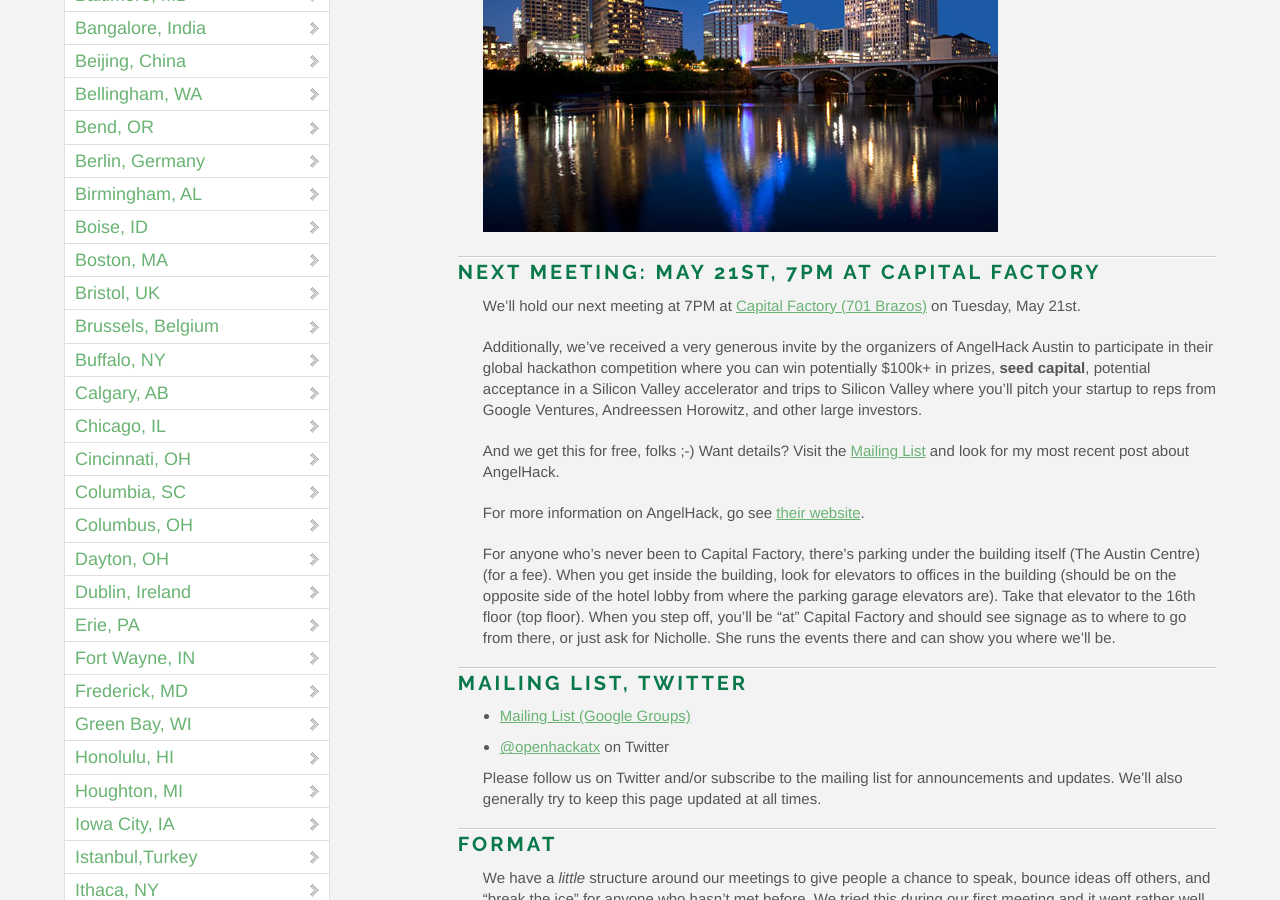
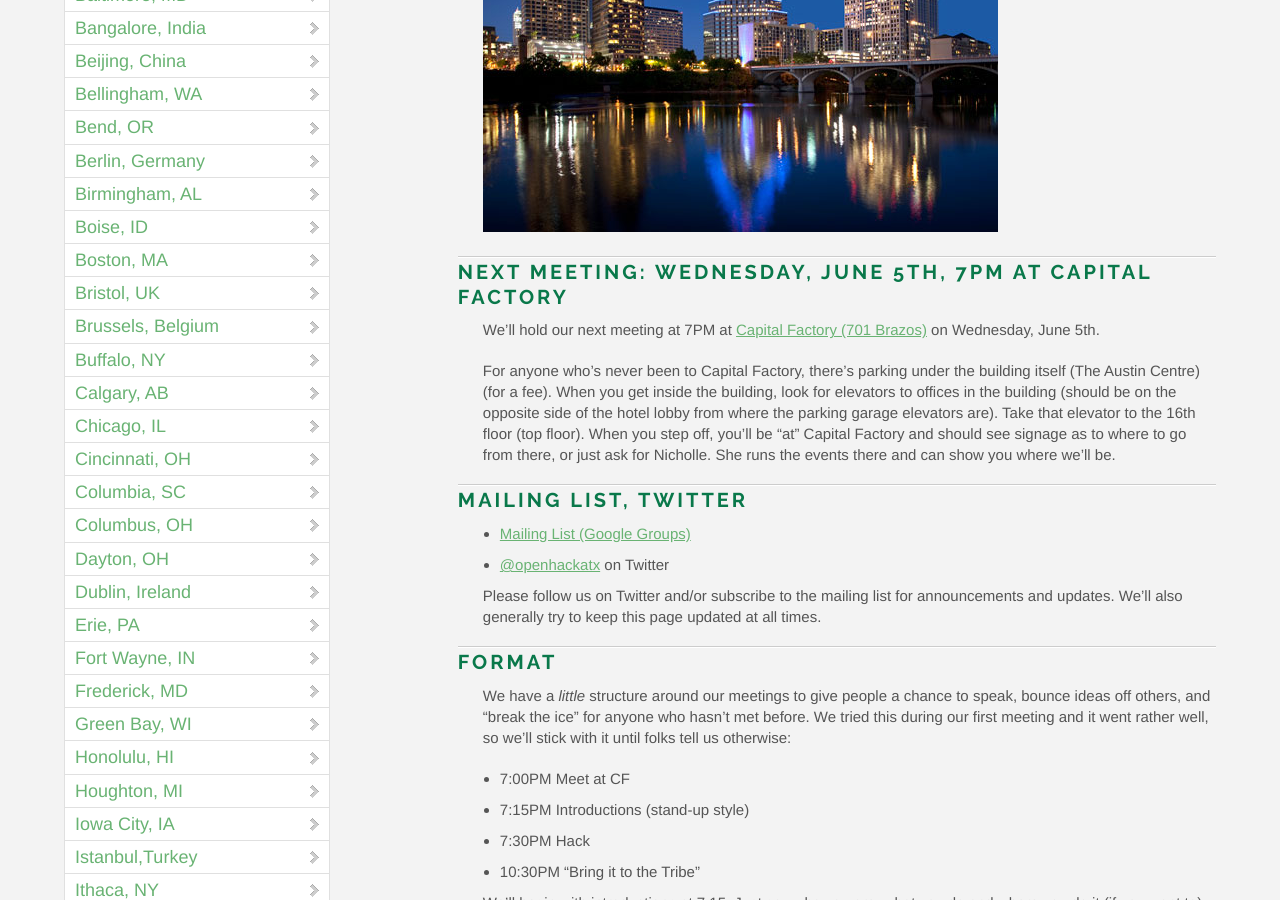
Before and after one commit to OpenHack/openhack.github.com, a Jekyll site: the page built from austin/index.markdown, in a window 1280 px wide and 900 px high, scrolled down 370 px. Built offline with Jekyll 4.4.1, drawn with Linux system fonts in a browser that asks for light colours; nearby versions of some CDN libraries; Markdown is read by kramdown in place of the engine named in the settings; comment, search, counter and statistics services are not loaded; some of the changed text lies outside the part shown.

Commit message:
updated next meeting for ATX

```diff
--- a/austin/index.markdown
+++ b/austin/index.markdown
@@ -7,22 +7,10 @@
 
 ![Austin, TX Skyline](/austin/atx.jpg)
 
-### Next Meeting: May 21st, 7PM at Capital Factory
+### Next Meeting: Wednesday, June 5th, 7PM at Capital Factory
 
 We'll hold our next meeting at 7PM at [Capital Factory (701 Brazos)](http://goo.gl/maps/mKAtt)
-on Tuesday, May 21st.
-
-Additionally, we've received a very generous invite by the organizers of AngelHack Austin to participate
-in their global hackathon competition where you can win potentially $100k+ in prizes,
-**seed capital**, potential acceptance in a Silicon Valley accelerator and trips to
-Silicon Valley where you'll pitch your startup to reps from Google Ventures, Andreessen Horowitz,
-and other large investors.
-
-And we get this for free, folks ;-) Want details?
-Visit the [Mailing List](https://groups.google.com/forum/?fromgroups#!forum/openhack-atx) and
-look for my most recent post about AngelHack.
-
-For more information on AngelHack, go see [their website](http://angelhack.com/).
+on Wednesday, June 5th.
 
 For anyone who's never been to Capital Factory, there's parking under the building itself
 (The Austin Centre) (for a fee).
@@ -89,10 +77,6 @@
 They generally meet every Tuesday at a coffee shop or other similar location at 7PM.
 It's not as structured as above, but it's another option for you to get in on as well.
 
-There's also a Meetup.com group we've been made aware of that may interest you, called the
-[Austin Pair Programming Circle](http://www.meetup.com/Austin-Pair-Programming-Circle/). While fairly new,
-they appear to be meeting weekly at the Opa Coffee and Wine Bar on South Lamar.
-
 ### Sponsors
 
 We're interested in a diversity of sponsors. If your company is interested in sponsoring OpenHack, please let us know
```
